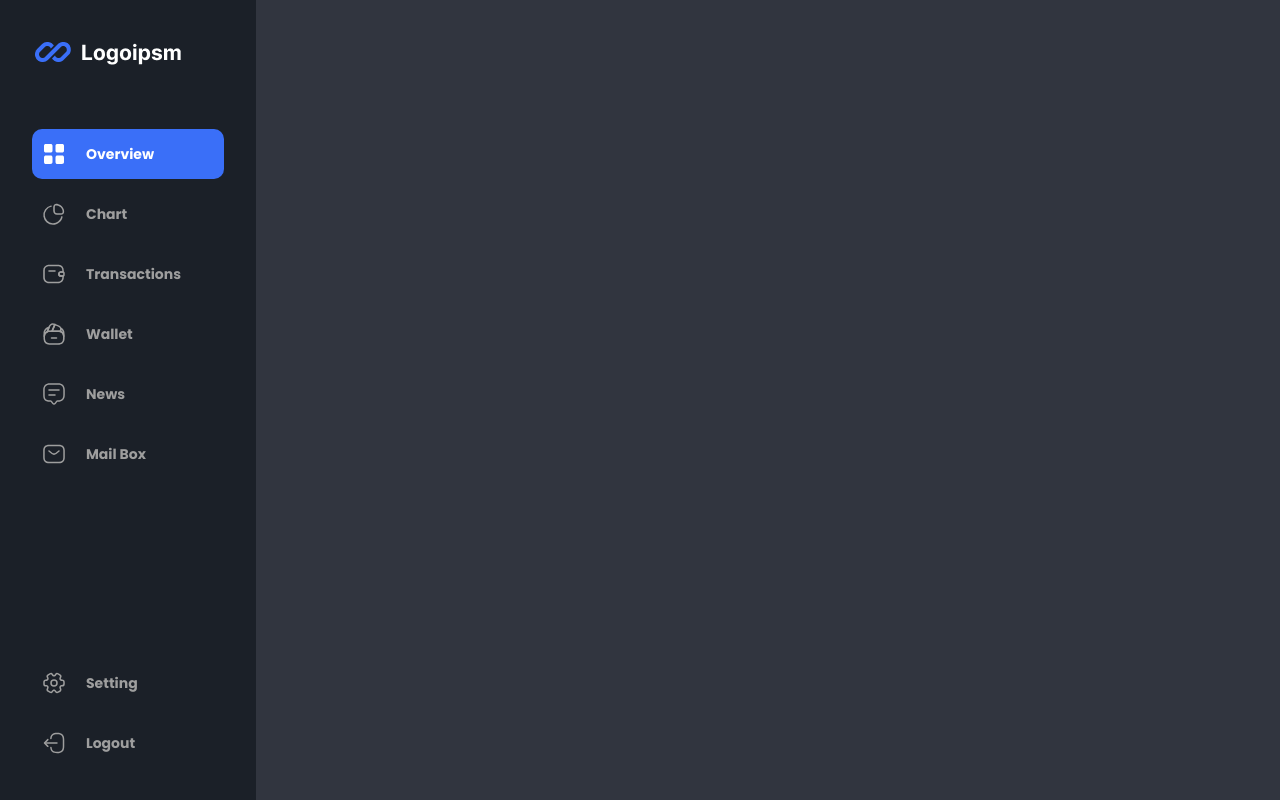
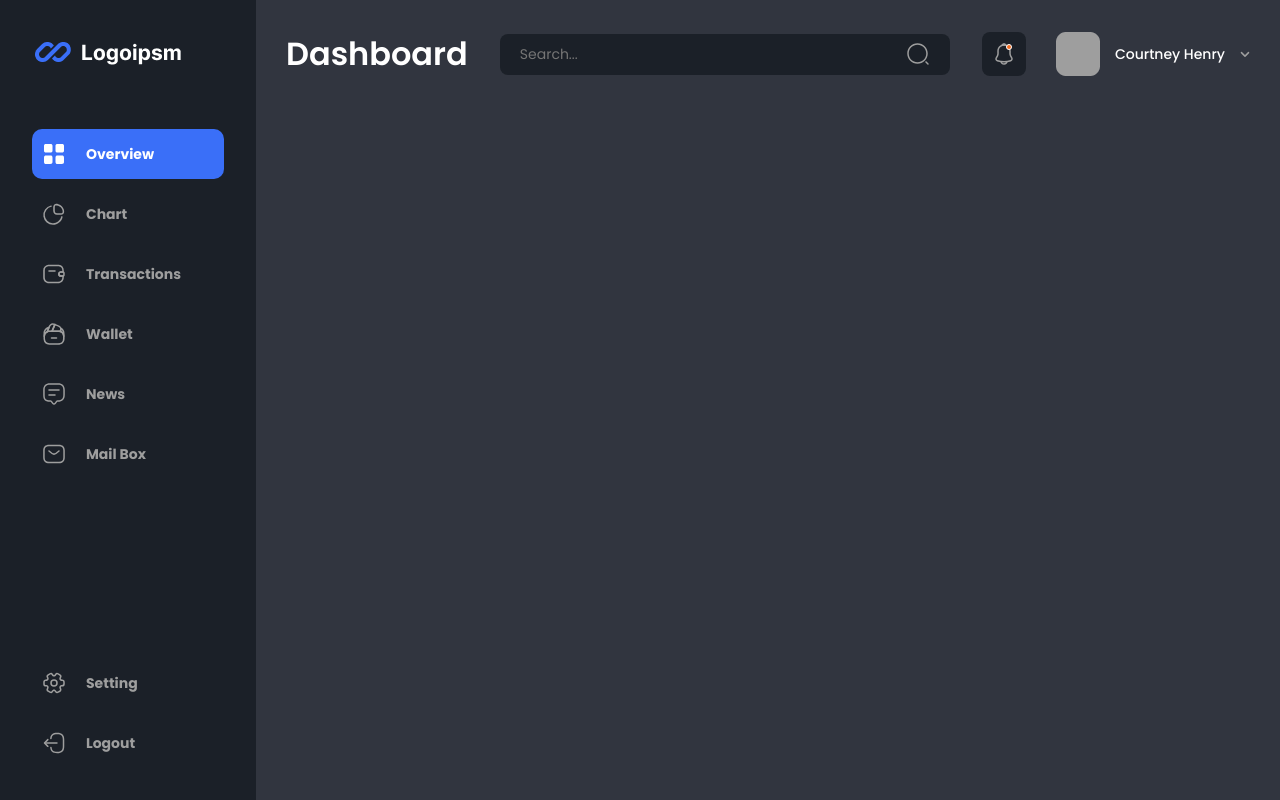
Before and after one commit to nureddinhaji/wallet-managment-dashbord, a plain HTML site: page indext.html in a window 1280 px wide. Drawn offline with Linux system fonts and the light colour scheme.

Commit message:
add header structure and style

```diff
--- a/indext.html
+++ b/indext.html
@@ -14,6 +14,7 @@
         <link rel="stylesheet" href="style.css" />
     </head>
     <body>
+        <!-- Sidebar -->
         <div class="sidebar">
             <div class="sidebar__logo">
                 <img src="images/Logo.png" alt="Logo" />
@@ -183,5 +184,25 @@
                 </ul>
             </nav>
         </div>
+
+        <!-- Main Window -->
+        <main class="main">
+            <header class="header">
+                <h1 class="header__title">Dashboard</h1>
+                <form class="header__search">
+                    <input class="header__input" placeholder="Search..." type="search" name="search" id="search">
+                    <button class="header__search-button" type="submit"><svg width="24" height="24" fill="none" xmlns="http://www.w3.org/2000/svg"><path d="M11.5 21.75c-5.65 0-10.25-4.6-10.25-10.25S5.85 1.25 11.5 1.25s10.25 4.6 10.25 10.25-4.6 10.25-10.25 10.25Zm0-19c-4.83 0-8.75 3.93-8.75 8.75s3.92 8.75 8.75 8.75 8.75-3.93 8.75-8.75-3.92-8.75-8.75-8.75ZM22 22.75c-.19 0-.38-.07-.53-.22l-2-2a.754.754 0 0 1 0-1.06c.29-.29.77-.29 1.06 0l2 2c.29.29.29.77 0 1.06-.15.15-.34.22-.53.22Z" fill="#9E9E9E"/></svg></button>
+                </form>
+                <div class="header__control">
+                    <button class="header__notification-button"><svg width="24" height="24" fill="none" xmlns="http://www.w3.org/2000/svg"><path d="M12.0199 20.53c-2.33 0-4.66-.37-6.87-1.11-.84-.29-1.48-.88-1.76-1.65-.29-.77-.19-1.62.27-2.38l1.15-1.91c.24-.4.46-1.2.46-1.67V8.92c0-3.72 3.03-6.75 6.75-6.75s6.75 3.03 6.75 6.75v2.89c0 .46.22 1.27.46 1.68l1.14 1.9c.43.72.51 1.59.22 2.38-.29.79-.92 1.39-1.71 1.65-2.2.74-4.53 1.11-6.86 1.11Zm0-16.86c-2.89 0-5.25 2.35-5.25 5.25v2.89c0 .73-.3 1.81-.67 2.44l-1.15 1.91c-.22.37-.28.76-.15 1.09.12.34.42.6.83.74 4.18 1.4 8.61 1.4 12.79 0 .36-.12.64-.39.77-.75s.1-.75-.1-1.08l-1.15-1.91c-.38-.65-.67-1.72-.67-2.45V8.92c0-2.9-2.35-5.25-5.25-5.25Z" fill="#9E9E9E"/><path d="M13.8801 3.94c-.07 0-.14-.01-.21-.03-.29-.08-.57-.14-.84-.18-.85-.11-1.67-.05-2.44.18-.28.09-.58 0-.77-.21-.19-.21-.25-.51-.14-.78.41-1.05 1.41-1.74 2.55-1.74s2.14.68 2.55 1.74c.1.27.05.57-.14.78-.15.16-.36.24-.56.24ZM12.02 22.81c-.99 0-1.95-.4-2.65-1.1-.7-.7-1.1-1.66-1.1-2.65h1.5c0 .59.24 1.17.66 1.59.42.42 1 .66 1.59.66 1.24 0 2.25-1.01 2.25-2.25h1.5c0 2.07-1.68 3.75-3.75 3.75Z" fill="#9E9E9E"/><circle cx="17" cy="5" r="2.5" fill="#F46D22" stroke="#fff"/></svg></button>
+                    <div class="header__user">
+                        <img src="/images/user.png" alt="User Image" class="header__image">
+                        <span class="header__user-name">Courtney Henry</span>
+                        <svg class="header__arrow" width="10" height="6" fill="none" xmlns="http://www.w3.org/2000/svg"><path d="M5 5.91a.74.74 0 0 1-.53-.22L.94 2.16a.75.75 0 0 1 0-1.06.75.75 0 0 1 1.06 0l3 3 3-3a.75.75 0 0 1 1.06 0c.29.29.29.77 0 1.06L5.53 5.69a.74.74 0 0 1-.53.22Z" fill="#9E9E9E"/></svg>
+                    </div>
+                </div>
+            </header>
+
+        </main>
     </body>
 </html>
--- a/style.css
+++ b/style.css
@@ -17,7 +17,9 @@ ul, ol {
 html {
     font-size: 10px;
 }
-
+button {
+    background-color: transparent;
+}
 
 /* Variables */
 :root {
@@ -33,6 +35,7 @@ body {
     font-family: "Poppins", sans-serif;
     font-size: 1.4rem;
     background-color: var(--color-blue-gray);
+    display: flex;
 }
 
 /* Sidebar Style */
@@ -81,3 +84,62 @@ body {
 .sidebar__link:active svg{
     fill: white;
 }
+
+/* Maind Dashbord Window */
+.main {
+    flex: 1;
+    padding: 3rem;
+}
+
+/* Header Style */
+.header {
+    display: flex;
+    justify-content: space-between;
+    align-items: center;
+}
+.header__title {
+    font-size: 3.2rem;
+    font-weight: 600;
+    color: white;
+}
+.header__search {
+    position: relative;
+}
+.header__input {
+    width: 45rem;
+    border-radius: 0.8rem;
+    background-color: var(--color-dark-blue);
+    color: white;
+    padding: 1rem 5rem 1rem 2rem;
+}
+.header__search-button {
+    position: absolute;
+    inset-inline-end: 2rem;
+    top: 0;
+    height: 100%;
+    display: flex;
+    justify-content: center;
+    align-items: center;
+    background-color: transparent;
+}
+.header__control {
+    display: flex;
+    gap: 3rem;
+}
+.header__notification-button {
+    width: 4.4rem;
+    height: 4.4rem;
+    display: flex;
+    justify-content: center;
+    align-items: center;
+    background-color: var(--color-dark-blue);
+    border-radius: 0.8rem;
+}
+.header__user {
+    display: flex;
+    justify-content: center;
+    align-items: center;
+    gap: 1.5rem;
+    color: white;
+    font-weight: 500;
+}
```
Also changed, not shown: images/arrow.svg (added), images/notification.svg (added), images/search.svg (added), images/user.png (added).
